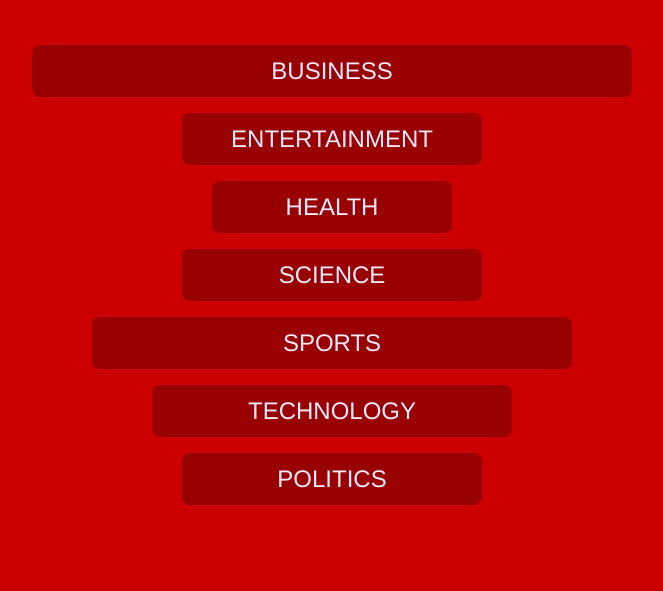
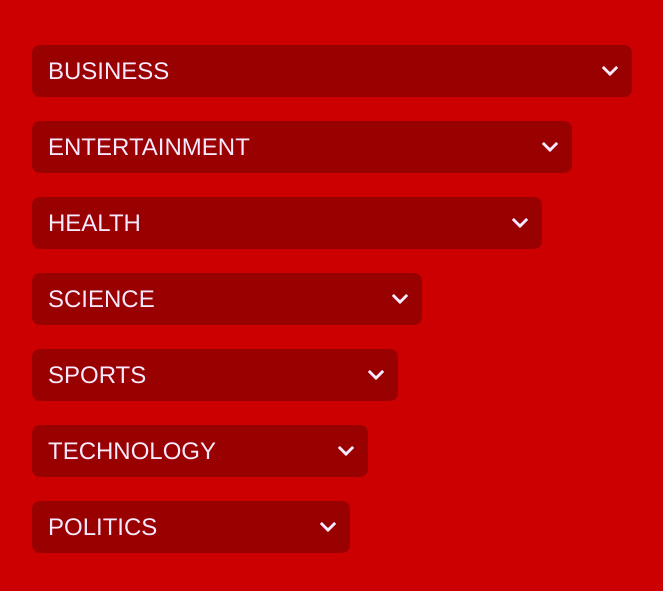
Before and after one commit to DeblauweYerl/UserInteraction-Eindopdracht-TopNews, a plain HTML site: page index.html in a window 1280 px wide. Shown: the part 115-706 px from the top of the page, without its empty margins (308-971 px from the left). Drawn offline with Linux system fonts and the light colour scheme; a web font is replaced by a local one.

Commit message:
finished main page

```diff
--- a/css/screen.css
+++ b/css/screen.css
@@ -19,15 +19,13 @@
     --global-color-alpha: #CC0000;
     --global-color-alpha-dark: #990000;
 
-    /* text */
-    --global-fontsize: calc(var(--global-baseline) * 2); /* 16px */
-    --global-fontsize-md: calc(var(--global-baseline) * 2.5);
-    --global-fontsize-lg: calc(var(--global-baseline) * 3); /* 24px */
-    --global-lineheight: calc(var(--global-fontsize) * 1.5); /* 24px */
+    /* font size */
+    --global-fontsize: 1rem; /* 16px */
+    --global-fontsize-md: 1.25rem; /* 20px */
 
     /* whitespace */
     --global-whitespace-xxs: calc(var(--global-baseline) / 2); /* 4px */
-    --global-baseline: 0.5rem;
+    --global-baseline: 0.5rem; /* 8px */
     --global-whitespace-xs: calc(var(--global-baseline) * 2); /* 16px */
     --global-whitespace-sm: calc(var(--global-baseline) * 3); /* 24px */
     --global-whitespace-md: calc(var(--global-baseline) * 4); /* 32px */
@@ -47,13 +45,17 @@
 
 html {
     font-size: var(--global-fontsize);
-    line-height: var(--global-lineheight);
+    line-height: 1.5;
     font-family: dinosaur, 'Work Sans', Helvetica, arial, sans-serif;
     box-sizing: border-box;
     color: var(--global-color-neutral-light);
     background-color: var(--global-color-alpha);
     -webkit-font-smoothing: antialiased;
     -moz-osx-font-smoothing: grayscale;
+}
+
+body {
+    overflow: hidden;
 }
 
 *,
@@ -70,14 +72,14 @@ html {
 */
 
 ::-moz-selection {
-    background: red;
-    color: white;
+    background: white;
+    color: red;
     text-shadow: none;
 }
 
 ::selection {
-    background: red;
-    color: white;
+    background: white;
+    color: red;
     text-shadow: none;
 }
 
@@ -110,8 +112,8 @@ h3 {
 
 h1 {
     font-family: chippewa-falls;
-    font-size: 2.25em;
-    line-height: 48px;
+    font-size: 2.25rem;
+    line-height: 3rem;
     margin: 0 0 var(--global-whitespace-xs);
 }
 
@@ -183,8 +185,8 @@ hr {
 }
 
 a {
-    color: red;
-    outline-color: red;
+    color: white;
+    outline-color: white;
     outline-width: medium;
     outline-offset: 2px;
 }
@@ -478,29 +480,6 @@ input::placeholder {
 
     /* Corrects inability to style clickable `input` types in iOS */
     -webkit-appearance: none;
-}
-
-.o-button-reset {
-    border: none;
-    margin: 0;
-    padding: 0;
-    width: auto;
-    overflow: visible;
-    background: transparent;
-
-    /* inherit font & color from ancestor */
-    color: inherit;
-    font: inherit;
-
-    /* Normalize `line-height`. Cannot be changed from `normal` in Firefox 4+. */
-    line-height: normal;
-
-    /* Corrects font smoothing for webkit */
-    -webkit-font-smoothing: inherit;
-    -moz-osx-font-smoothing: inherit;
-
-    /* Corrects inability to style clickable `input` types in iOS */
-    -webkit-appearance: none;
     outline: none;
 }
 
@@ -542,8 +521,8 @@ input::placeholder {
 */
 
 .c-button {
-    color: #F7EAFE;
-    font-size: 20px;
+    color: var(--global-color-neutral-light);
+    font-size: 1.25rem; /*  */
 }
 
 
@@ -560,73 +539,60 @@ input::placeholder {
 }
 
 .c-data__item {
-    --fontsize: calc(var(--global-baseline) * 2);
-    --lineheight: calc(var(--fontsize) * 1.5);
-    --min-height: calc(var(--lineheight) + calc(var(--global-baseline) * 2));
-    font-size: var(--fontsize);
-    line-height: var(--lineheight);
-    text-align: left;
+    --c-data__item-content-height: calc(var(--global-baseline) * 2);
+    --c-data__item-height: calc(var(--c-data__name-lineheight) + calc(var(--global-baseline) * 2));
+    --c-data__name-lineheight: calc(var(--c-data__item-content-height) * 1.5);
+    font-size: var(--c-data__item-content-height);
     margin-bottom: var(--global-whitespace-xs);
-    min-height: var(--min-height);
+    height: var(--c-data__item-height);
     background-color: var(--global-color-alpha-dark);
     border-radius: 8px;
-    transition: min-height 200ms ease-out;
-    flex-wrap: wrap;
-    justify-content: space-between;
-    align-items: center;
-    order: 1;
+    display: flex;
+    overflow: hidden;
+    transition: height 200ms ease-out;
+}
+
+.c-data__item:focus {
+    --c-data__item-height: calc(var(--c-data__name-lineheight) + calc(var(--global-baseline) * 2) + 56px);
 }
 
 .c-data__item:hover {
-    --min-height: calc(var(--lineheight) + calc(var(--global-baseline) * 2) + 16px);
-    transition: min-height 200ms ease-out;
-}
-
-.c-data__item:focus {
-    --min-height: calc(var(--lineheight) + calc(var(--global-baseline) * 2) + 50px);
-    transition: min-height 200ms ease-out;
+    cursor: pointer;
 }
 
 .c-data__name {
+    line-height: var(--c-data__name-lineheight);
     text-transform: uppercase;
     overflow: hidden;
     padding: var(--global-baseline);
-    width: 80%;
 }
 
 .c-data__meta {
+    font-size: var(--global-fontsize);
+    line-height: 1.2;
+    text-align: left;
+    padding: var(--global-baseline);
     overflow: hidden;
-    display: none;
-    font-size: var(--global-fontsize);
-    padding: 0 var(--global-baseline) 0 var(--global-baseline);
-    order: 3;
     width: 100%;
-}
-
-.c-data__item:focus > .c-data__meta {
-    display: block;
 }
 
 @media(min-width: 576px) {
     .c-data__item {
-        --fontsize: calc(var(--global-baseline) * 3);
-        text-align: center;
-        flex-direction: column;
+        margin-bottom: var(--global-whitespace-sm);
+        --c-data__item-content-height: calc(var(--global-baseline) * 3);
     }
 
     .c-data__name {
-        width: 100%;
+        padding: var(--global-baseline) var(--global-whitespace-xs);
     }
 
-    .c-data__item:hover > .c-arrow,
-    .c-data__item:focus > .c-arrow {
-        display: block;
-        transition: min-height 200ms ease-out;
+    .c-data__item:focus {
+        --c-data__item-height: calc(var(--c-data__name-lineheight) + calc(var(--global-baseline) * 2) + 76px);
     }
 
     .c-data__meta {
         font-size: var(--global-fontsize-md);
-        padding: 0 var(--global-whitespace-xs) 0 var(--global-whitespace-xs);
+        padding: var(--global-whitespace-xs);
     }
 }
 
@@ -638,23 +604,21 @@ input::placeholder {
 */
 
 .c-arrow {
-    display: block;
-    overflow: hidden;
-    width: 20%;
     height: 8px;
     width: 16px;
-    margin: 4px 0;
-    margin-right: 4px;
-    transition: opacity 200ms;
-    order: 2;
+    transition: transform 200ms;
+    margin: calc(var(--global-baseline) * 2);
+}
+
+.c-data__item:focus .c-arrow {
+    opacity: 1;
+    transform: scaleY(-1);
 }
 
 @media(min-width: 576px) {
     .c-arrow {
-        display: none;
-        margin: 0 0 8px 0;
-        width: 100%;
-        order: 4;
+        height: var(--c-data__item-content-height);
+        margin: 14px;
     }
 }
 
--- a/index.html
+++ b/index.html
@@ -25,41 +25,41 @@
             <h1 class="u-align-text-center u-text-lg">TopNews</h1>
         </div>
         <div class="o-row">
-            <div class="o-layout o-layout--align-center-bp1 o-layout--gutter o-layout--column c-data js-data">
-                <button style="width: 100%;" class="o-button-reset o-layout o-layout--align-center-bp1 c-data__item">
+            <div class="o-layout o-layout--gutter c-data js-data">
+                <button style="width: 100%;" class="o-button-reset o-layout o-layout--justify-space-between c-data__item">
                     <span class="c-data__name">BUSINESS</span>
+                    <svg class="c-arrow"><use xlink:href="#arrow"></use></svg>
                     <span class="c-data__meta">Total top articles found: 6234</span>
+                </button>
+                <button style="width: 90%;" class="o-button-reset o-layout o-layout--justify-space-between c-data__item">
+                    <span class="c-data__name">ENTERTAINMENT</span>
                     <svg class="c-arrow"><use xlink:href="#arrow"></use></svg>
+                    <span class="c-data__meta">Total top articles found: 634</span>
                 </button>
-                <button style="width: 50%;" class="o-button-reset o-layout o-layout--align-center-bp1 c-data__item">
-                    <span class="c-data__name">ENTERTAINMENT</span>
-                    <span class="c-data__meta">Total top articles found: 634</span>
+                <button style="width: 85%;" class="o-button-reset o-layout o-layout--justify-space-between c-data__item">
+                    <span class="c-data__name">HEALTH</span>
                     <svg class="c-arrow"><use xlink:href="#arrow"></use></svg>
+                    <span class="c-data__meta">Total top articles found: 624</span>
                 </button>
-                <button style="width: 40%;" class="o-button-reset o-layout o-layout--align-center-bp1 c-data__item">
-                    <span class="c-data__name">HEALTH</span>
+                <button style="width: 65%;" class="o-button-reset o-layout o-layout--justify-space-between c-data__item">
+                    <span class="c-data__name">SCIENCE</span>
+                    <svg class="c-arrow"><use xlink:href="#arrow"></use></svg>
+                    <span class="c-data__meta">Total top articles found: 234</span>
+                </button>
+                <button style="width: 61%;" class="o-button-reset o-layout o-layout--justify-space-between c-data__item">
+                    <span class="c-data__name">SPORTS</span>
+                    <svg class="c-arrow"><use xlink:href="#arrow"></use></svg>
+                    <span class="c-data__meta">Total top articles found: 623</span>
+                </button>
+                <button style="width: 56%;" class="o-button-reset o-layout o-layout--justify-space-between c-data__item">
+                    <span class="c-data__name">TECHNOLOGY</span>
+                    <svg class="c-arrow"><use xlink:href="#arrow"></use></svg>
+                    <span class="c-data__meta">Total top articles found: 3234</span>
+                </button>
+                <button style="width: 53%;" class="o-button-reset o-layout o-layout--justify-space-between c-data__item">
+                    <span class="c-data__name">POLITICS</span>
+                    <svg class="c-arrow"><use xlink:href="#arrow"></use></svg>
                     <span class="c-data__meta">Total top articles found: 624</span>
-                    <svg class="c-arrow"><use xlink:href="#arrow"></use></svg>
-                </button>
-                <button style="width: 50%;" class="o-button-reset o-layout o-layout--align-center-bp1 c-data__item">
-                    <span class="c-data__name">SCIENCE</span>
-                    <span class="c-data__meta">Total top articles found: 234</span>
-                    <svg class="c-arrow"><use xlink:href="#arrow"></use></svg>
-                </button>
-                <button style="width: 80%;" class="o-button-reset o-layout o-layout--align-center-bp1 c-data__item">
-                    <span class="c-data__name">SPORTS</span>
-                    <span class="c-data__meta">Total top articles found: 623</span>
-                    <svg class="c-arrow"><use xlink:href="#arrow"></use></svg>
-                </button>
-                <button style="width: 60%;" class="o-button-reset o-layout o-layout--align-center-bp1 c-data__item">
-                    <span class="c-data__name">TECHNOLOGY</span>
-                    <span class="c-data__meta">Total top articles found: 3234</span>
-                    <svg class="c-arrow"><use xlink:href="#arrow"></use></svg>
-                </button>
-                <button style="width: 50%;" class="o-button-reset o-layout o-layout--align-center-bp1 c-data__item">
-                    <span class="c-data__name">POLITICS</span>
-                    <span class="c-data__meta">Total top articles found: 624</span>
-                    <svg class="c-arrow"><use xlink:href="#arrow"></use></svg>
                 </button>
             </div>
         </div>
```
Also changed, not shown: index copy.html (+10 -1 lines), script/app.js (+35 -23 lines).
